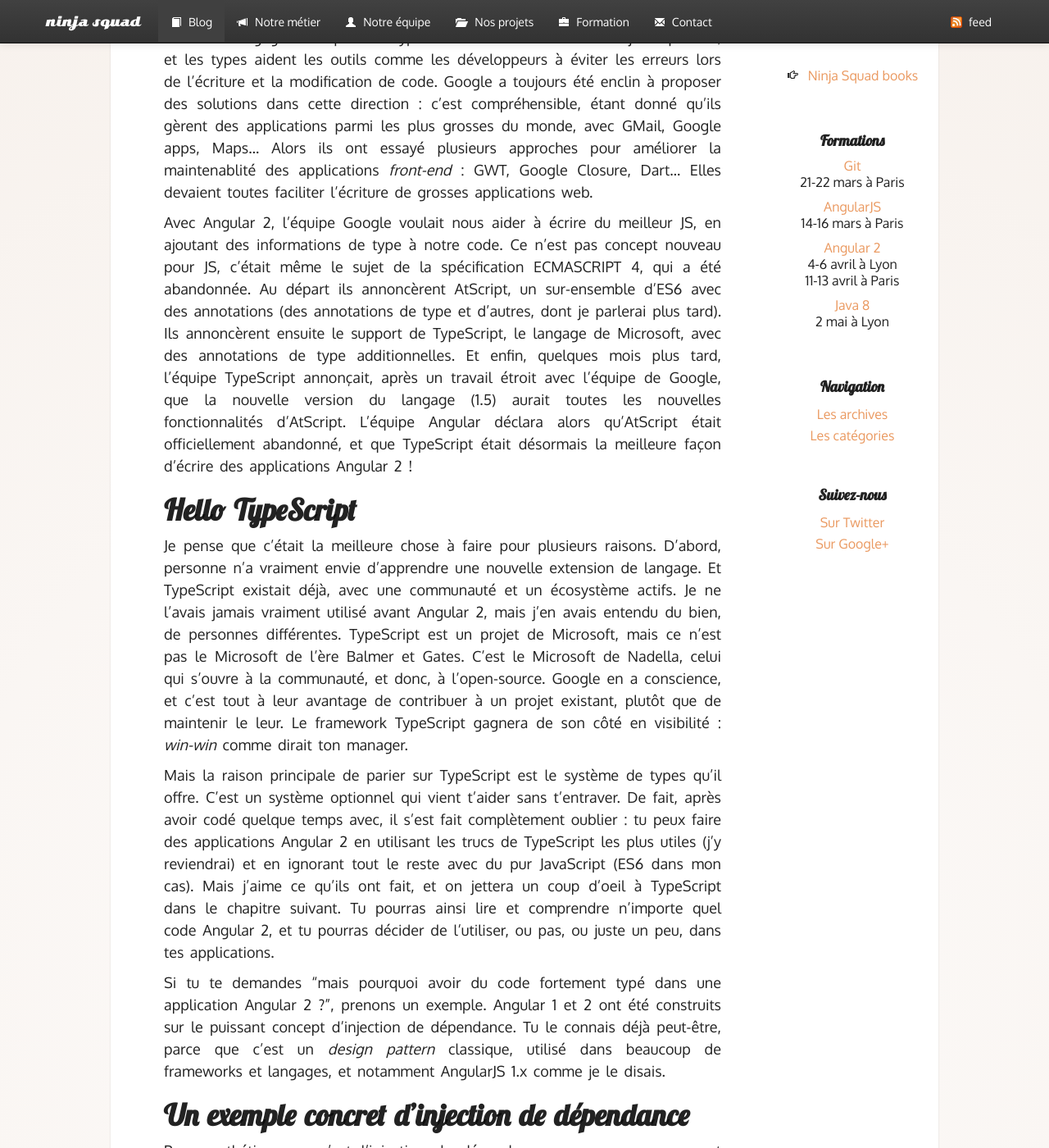
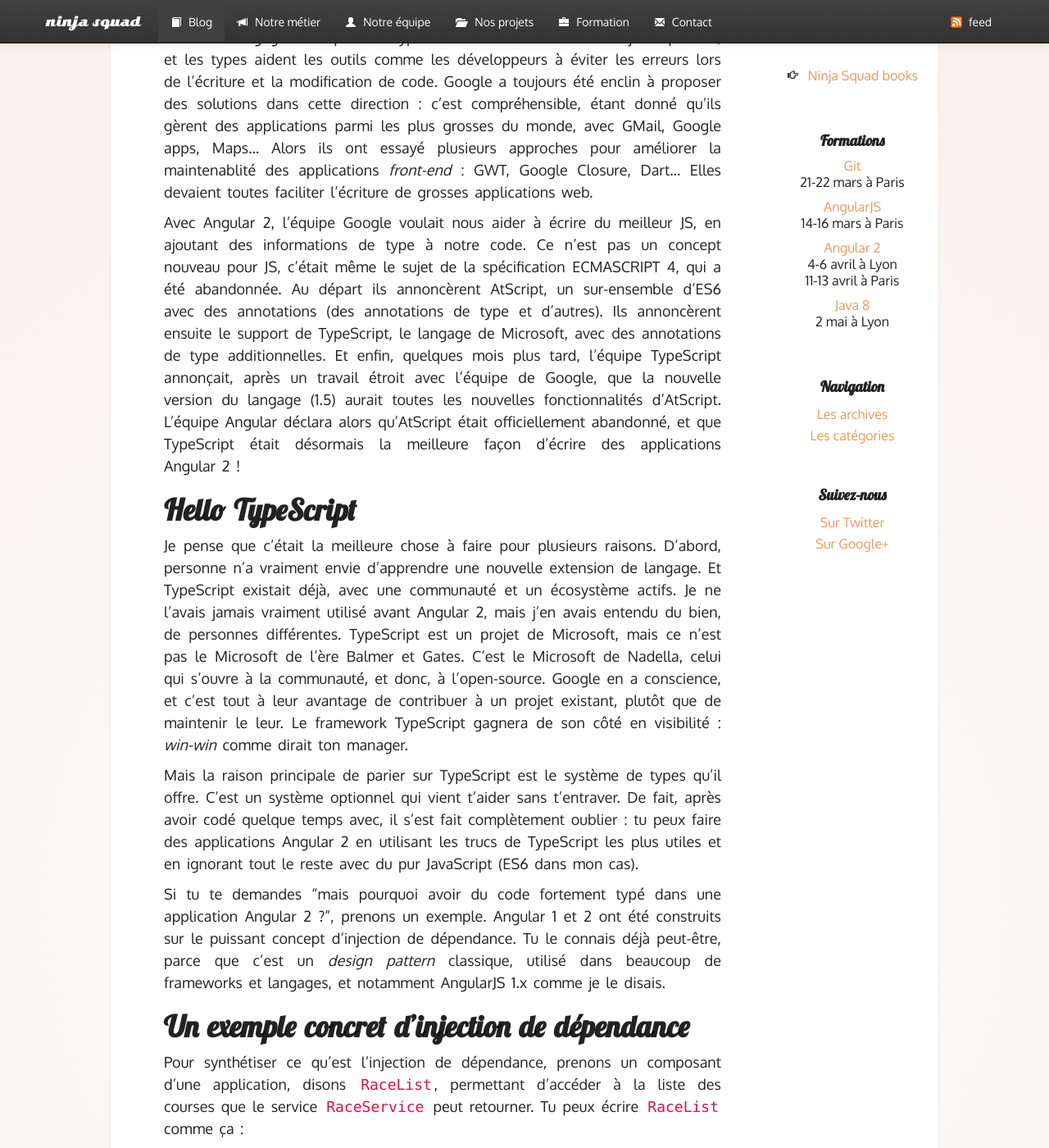
Before and after one commit to Ninja-Squad/ninja-squad.github.com, a Jekyll site: the page built from _posts/2016-03-29-ninja-tips-4-types-francais.md, in a window 1280 px wide and 1400 px high, scrolled down 1262 px. Shown: the whole window at 82% size. Built offline with Jekyll 4.4.1, drawn with Linux system fonts in a browser that asks for light colours; comment, search, counter and statistics services are not loaded; some of the changed text lies outside the part shown.

Commit message:
fixes types posts fr

```diff
--- a/_posts/2016-03-29-ninja-tips-4-types-francais.md
+++ b/_posts/2016-03-29-ninja-tips-4-types-francais.md
@@ -27,13 +27,13 @@
 
 Cela nous ammène sur le sujet de la maintenabilité. Le code JS peut être difficile à maintenir, malgré les tests et la documentation. Refactorer une grosse application JS n'est pas chose aisée, comparativement à ce qui peut être fait dans des langages statiquement typés. La maintenabilité est un sujet important, et les types aident les outils comme les développeurs à éviter les erreurs lors de l'écriture et la modification de code. Google a toujours été enclin à proposer des solutions dans cette direction&nbsp;: c'est compréhensible, étant donné qu'ils gèrent des applications parmi les plus grosses du monde, avec GMail, Google apps, Maps... Alors ils ont essayé plusieurs approches pour améliorer la maintenablité des applications _front-end_&nbsp;: GWT, Google Closure, Dart... Elles devaient toutes faciliter l'écriture de grosses applications web.
 
-Avec Angular&nbsp;2, l'équipe Google voulait nous aider à écrire du meilleur JS, en ajoutant des informations de type à notre code. Ce n'est pas concept nouveau pour JS, c'était même le sujet de la spécification ECMASCRIPT&nbsp;4, qui a été abandonnée. Au départ ils annoncèrent AtScript, un sur-ensemble d'ES6 avec des annotations (des annotations de type et d'autres, dont je parlerai plus tard). Ils annoncèrent ensuite le support de TypeScript, le langage de Microsoft, avec des annotations de type additionnelles. Et enfin, quelques mois plus tard, l'équipe TypeScript annonçait, après un travail étroit avec l'équipe de Google, que la nouvelle version du langage (1.5) aurait toutes les nouvelles fonctionnalités d'AtScript. L'équipe Angular déclara alors qu'AtScript était officiellement abandonné, et que TypeScript était désormais la meilleure façon d'écrire des applications Angular&nbsp;2&nbsp;!
+Avec Angular&nbsp;2, l'équipe Google voulait nous aider à écrire du meilleur JS, en ajoutant des informations de type à notre code. Ce n'est pas un concept nouveau pour JS, c'était même le sujet de la spécification ECMASCRIPT&nbsp;4, qui a été abandonnée. Au départ ils annoncèrent AtScript, un sur-ensemble d'ES6 avec des annotations (des annotations de type et d'autres). Ils annoncèrent ensuite le support de TypeScript, le langage de Microsoft, avec des annotations de type additionnelles. Et enfin, quelques mois plus tard, l'équipe TypeScript annonçait, après un travail étroit avec l'équipe de Google, que la nouvelle version du langage (1.5) aurait toutes les nouvelles fonctionnalités d'AtScript. L'équipe Angular déclara alors qu'AtScript était officiellement abandonné, et que TypeScript était désormais la meilleure façon d'écrire des applications Angular&nbsp;2&nbsp;!
 
 # Hello TypeScript
 
 Je pense que c'était la meilleure chose à faire pour plusieurs raisons. D'abord, personne n'a vraiment envie d'apprendre une nouvelle extension de langage. Et TypeScript existait déjà, avec une communauté et un écosystème actifs. Je ne l'avais jamais vraiment utilisé avant Angular&nbsp;2, mais j'en avais entendu du bien, de personnes différentes. TypeScript est un projet de Microsoft, mais ce n'est pas le Microsoft de l'ère Balmer et Gates. C'est le Microsoft de Nadella, celui qui s'ouvre à la communauté, et donc, à l'open-source. Google en a conscience, et c'est tout à leur avantage de contribuer à un projet existant, plutôt que de maintenir le leur. Le framework TypeScript gagnera de son côté en visibilité&nbsp;: _win-win_ comme dirait ton manager.
 
-Mais la raison principale de parier sur TypeScript est le système de types qu'il offre. C'est un système optionnel qui vient t'aider sans t'entraver. De fait, après avoir codé quelque temps avec, il s'est fait complètement oublier&nbsp;: tu peux faire des applications Angular&nbsp;2 en utilisant les trucs de TypeScript les plus utiles (j'y reviendrai) et en ignorant tout le reste avec du pur JavaScript (ES6 dans mon cas). Mais j'aime ce qu'ils ont fait, et on jettera un coup d'oeil à TypeScript dans le chapitre suivant. Tu pourras ainsi lire et comprendre n'importe quel code Angular&nbsp;2, et tu pourras décider de l'utiliser, ou pas, ou juste un peu, dans tes applications.
+Mais la raison principale de parier sur TypeScript est le système de types qu'il offre. C'est un système optionnel qui vient t'aider sans t'entraver. De fait, après avoir codé quelque temps avec, il s'est fait complètement oublier&nbsp;: tu peux faire des applications Angular&nbsp;2 en utilisant les trucs de TypeScript les plus utiles et en ignorant tout le reste avec du pur JavaScript (ES6 dans mon cas).
 
 Si tu te demandes "mais pourquoi avoir du code fortement typé dans une application Angular&nbsp;2&nbsp;?", prenons un exemple. Angular 1 et 2 ont été construits sur le puissant concept d'injection de dépendance. Tu le connais déjà peut-être, parce que c'est un _design pattern_ classique, utilisé dans beaucoup de frameworks et langages, et notamment AngularJS&nbsp;1.x comme je le disais.
 
@@ -95,6 +95,6 @@
 
 Maintenant l'injection peut se faire sans ambiguité&nbsp;! Tu n'es pas obligé d'utiliser TypeScript en Angular&nbsp;2, mais clairement ton code sera plus élégant avec. Tu peux toujours faire la même chose en pur ES6 ou ES5, mais tu devras ajouter manuellement des métadonnées d'une autre façon (on y reviendra en détail).
 
-C'est pourquoi nous allons passer un peu de temps à apprendre TypeScript (TS). Angular&nbsp;2 est clairement construit pour tirer parti d'ES6 et TS 1.5+, et rendre notre vie de développeur plus facile en l'utilisant. Et l'équipe Angular a envie de soumettre le système de type au comité de standardisation, donc peut-être qu'un jour il sera normal d'avoir de vrais types en JS.
+Angular&nbsp;2 est clairement construit pour tirer parti d'ES6 et TS 1.5+, et rendre notre vie de développeur plus facile en l'utilisant. Et l'équipe Angular a envie de soumettre le système de type au comité de standardisation, donc peut-être qu'un jour il sera normal d'avoir de vrais types en JS.
 
 Voici donc un des chapitres de [notre ebook sur Angular&nbsp;2](https://books.ninja-squad.com/angular2), si celui-là vous a plu, n'hésitez pas à lire les autres&nbsp;!
```
Also changed, not shown: other parts of _posts/2016-03-29-ninja-tips-4-types-francais.md (+2 -2 lines).
